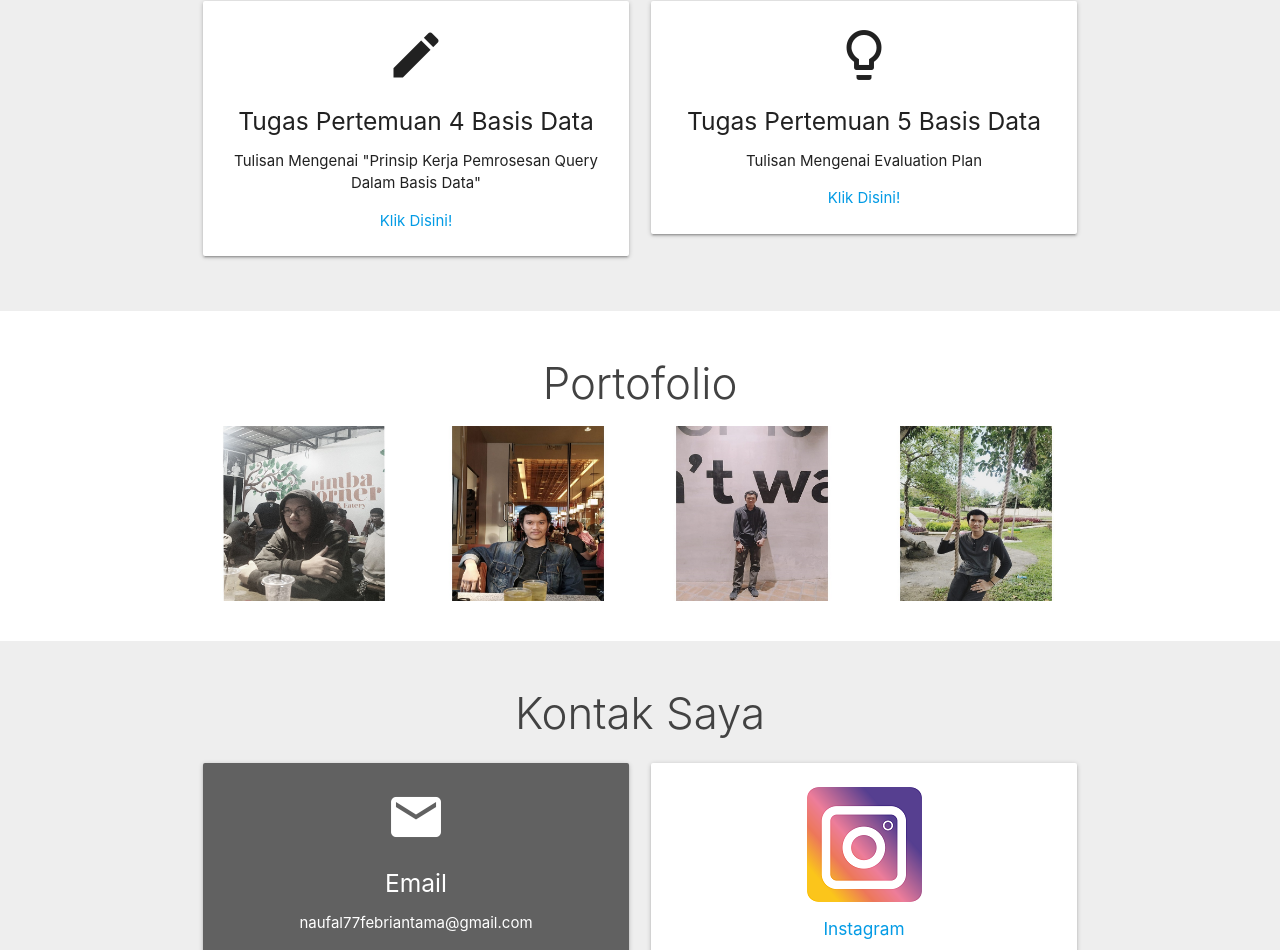
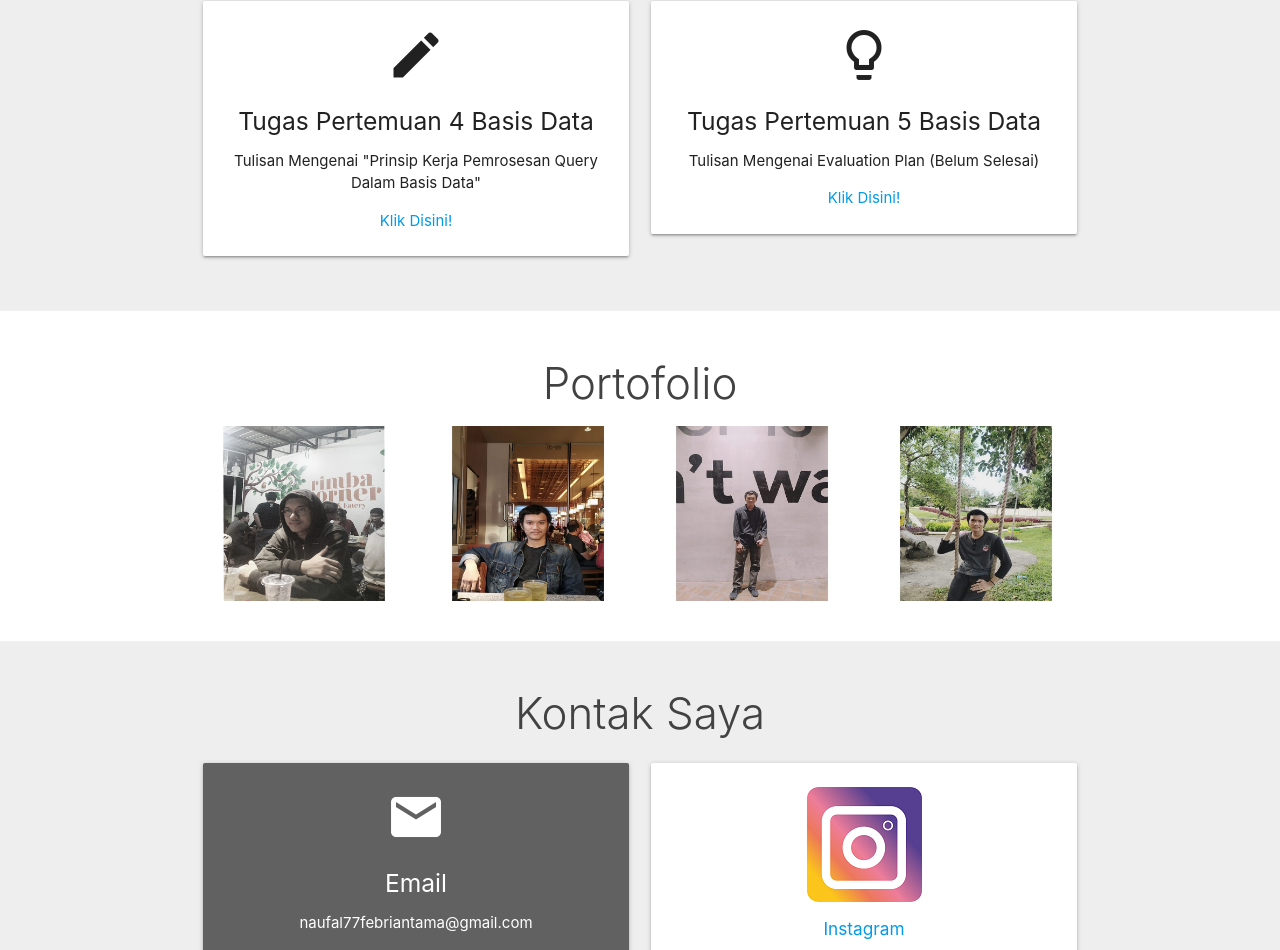
Before and after one commit to naufalfebriantama/naufalfebriantama.github.io, a plain HTML site: page index.html in a window 1280 px wide. Shown: the part 1567-2517 px from the top of the page. Drawn offline with Linux system fonts and the light colour scheme.

Commit message:
Update index.html

```diff
--- a/index.html
+++ b/index.html
@@ -156,7 +156,7 @@
             <div class="card-panel center">
               <i class="material-icons medium">lightbulb_outline</i>
               <h5>Tugas Pertemuan 5 Basis Data </h5>
-              <p>Tulisan Mengenai Evaluation Plan</p>
+              <p>Tulisan Mengenai Evaluation Plan (Belum Selesai)</p>
               <a href="">Klik Disini!</a>
             </div>
           </div>
```
